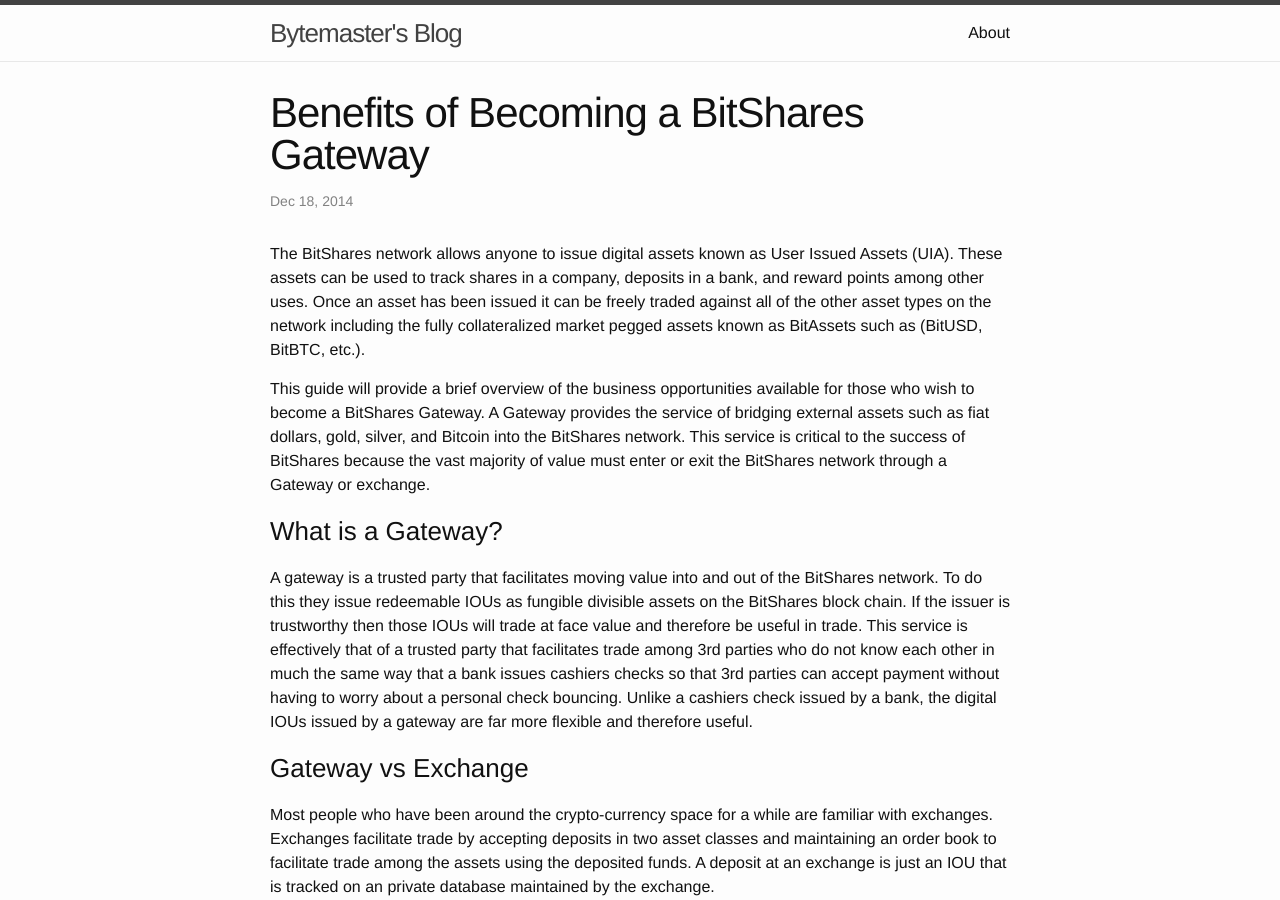
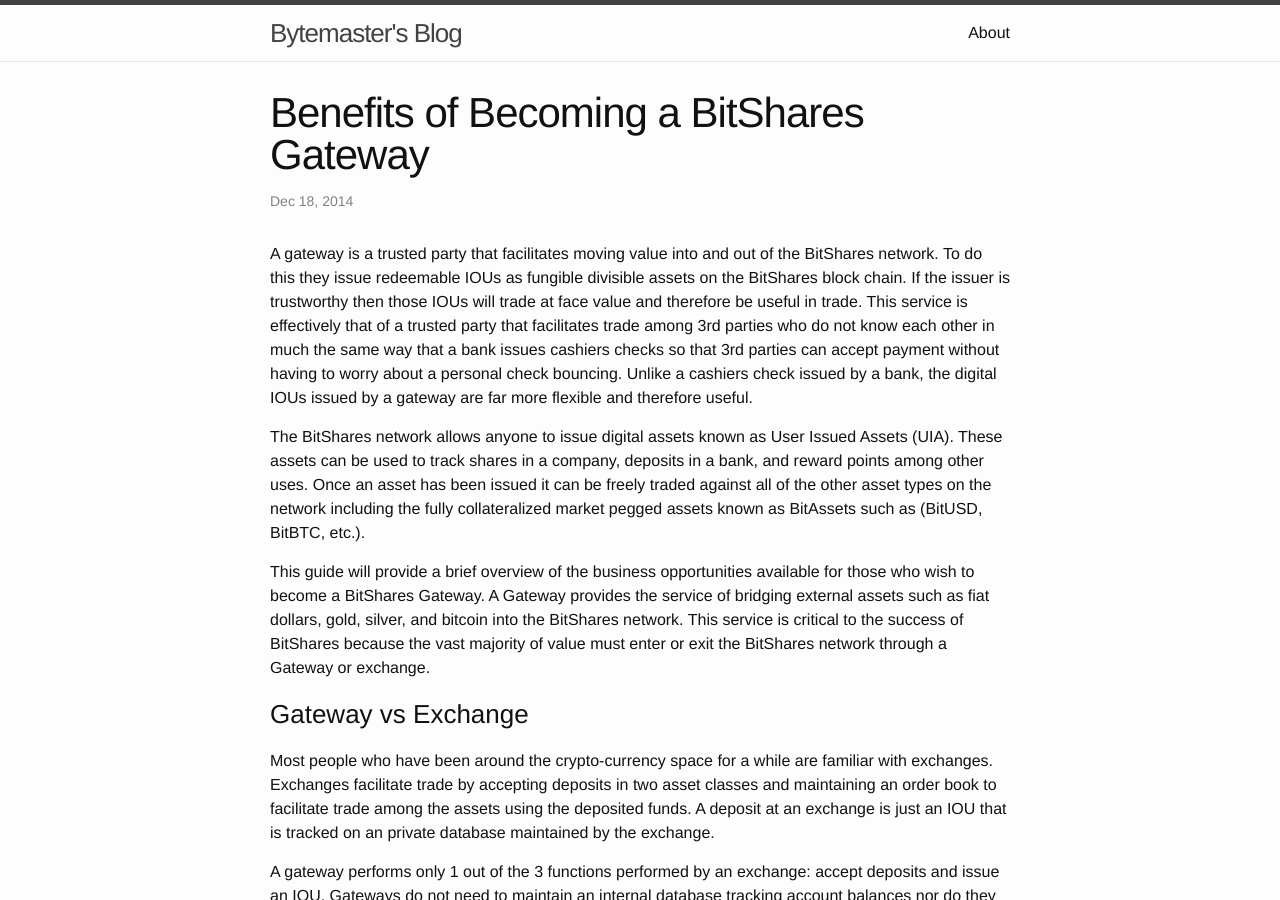
Before and after one commit to bytemaster/bytemaster.github.io, a Jekyll site: the page built from _posts/2014-12-18-Benefits-of-Being-a-BitShares-Gateway.md, in a window 1280 px wide and 900 px high. Built offline with Jekyll 4.4.1, drawn with Linux system fonts in a browser that asks for light colours.

Commit message:
Posting Benefits of Becoming a BitShares Gateway

```diff
--- a/_posts/2014-12-18-Benefits-of-Being-a-BitShares-Gateway.md
+++ b/_posts/2014-12-18-Benefits-of-Being-a-BitShares-Gateway.md
@@ -3,13 +3,11 @@
 title:  "Benefits of Becoming a BitShares Gateway"
 categories: update
 ---
+A gateway is a trusted party that facilitates moving value into and out of the BitShares network.  To do this they issue redeemable IOUs as fungible divisible assets on the BitShares block chain.  If the issuer is trustworthy then those IOUs will trade at face value and therefore be useful in trade.  This service is effectively that of a trusted party that facilitates trade among 3rd parties who do not know each other in much the same way that a bank issues cashiers checks so that 3rd parties can accept payment without having to worry about a personal check bouncing.  Unlike a cashiers check issued by a bank, the digital IOUs issued by a gateway are far more flexible and therefore useful.
+
 The BitShares network allows anyone to issue digital assets known as User Issued Assets (UIA).  These assets can be used to track shares in a company, deposits in a bank, and reward points among other uses.   Once an asset has been issued it can be freely traded against all of the other asset types on the network including the fully collateralized market pegged assets known as BitAssets such as (BitUSD, BitBTC, etc.).
 
-This guide will provide a brief overview of the business opportunities available for those who wish to become a BitShares Gateway.   A Gateway provides the service of bridging external assets such as fiat dollars, gold, silver, and Bitcoin into the BitShares network.   This service is critical to the success of BitShares because the vast majority of value must enter or exit the BitShares network through a Gateway or exchange.
-
-### What is a Gateway?
-
-A gateway is a trusted party that facilitates moving value into and out of the BitShares network.  To do this they issue redeemable IOUs as fungible divisible assets on the BitShares block chain.  If the issuer is trustworthy then those IOUs will trade at face value and therefore be useful in trade.  This service is effectively that of a trusted party that facilitates trade among 3rd parties who do not know each other in much the same way that a bank issues cashiers checks so that 3rd parties can accept payment without having to worry about a personal check bouncing.  Unlike a cashiers check issued by a bank, the digital IOUs issued by a gateway are far more flexible and therefore useful.
+This guide will provide a brief overview of the business opportunities available for those who wish to become a BitShares Gateway.   A Gateway provides the service of bridging external assets such as fiat dollars, gold, silver, and bitcoin into the BitShares network.   This service is critical to the success of BitShares because the vast majority of value must enter or exit the BitShares network through a Gateway or exchange.
 
 ### Gateway vs Exchange
 
```
